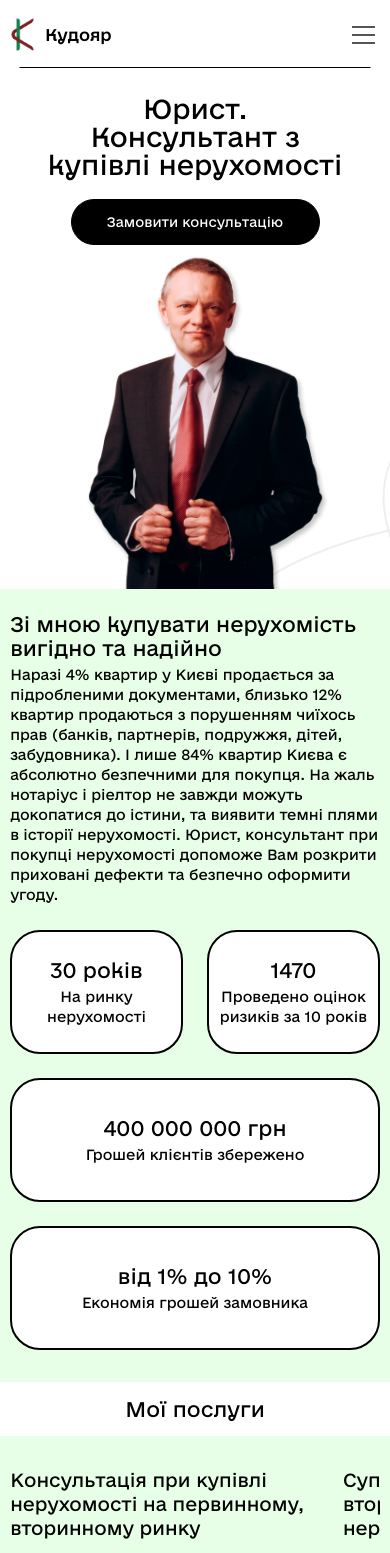
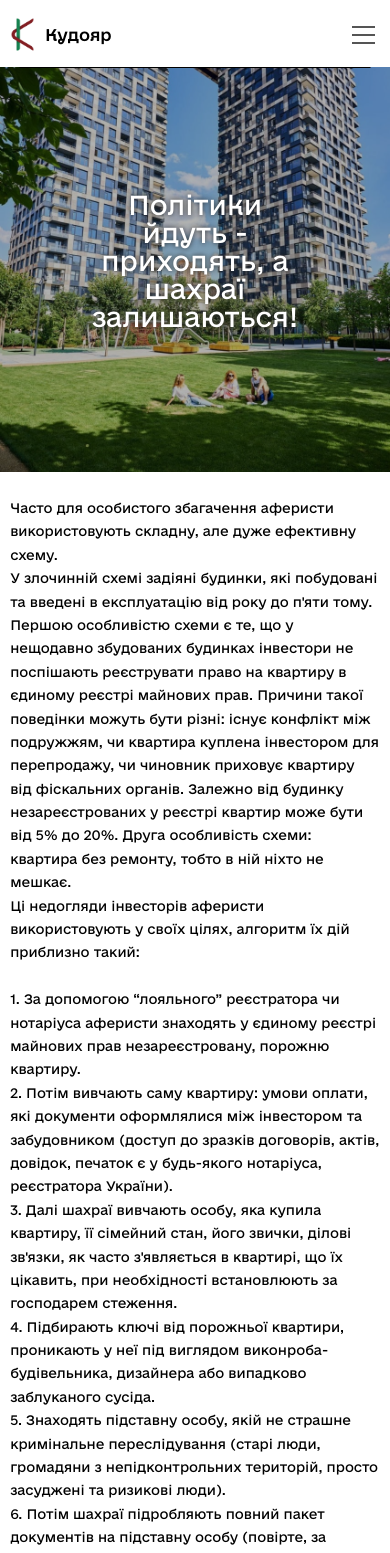
Before and after one commit to Guntyk/kudoyar, a React (Create React App) app: page /articles/1 in a window 390 px wide. Shown: the top 1553 px of the page. Built offline with nearby package versions, Linux system fonts and the light colour scheme.

Commit message:
Article Detail Page

```diff
--- a/package.json
+++ b/package.json
@@ -8,6 +8,7 @@
     "@testing-library/user-event": "^13.5.0",
     "react": "^18.2.0",
     "react-dom": "^18.2.0",
+    "react-router-dom": "^5.3.4",
     "react-scripts": "5.0.1",
     "web-vitals": "^2.1.4"
   },
--- a/src/App.jsx
+++ b/src/App.jsx
@@ -1,7 +1,9 @@
 import Testimonials from "./components/Testimonials/Testimonials";
+import Article from "./components/Articles/Article/Article";
 import Articles from "./components/Articles/Articles";
 import Contacts from "./components/Contacts/Contacts";
 import Services from "./components/Services/Services";
+import { Route, Switch } from "react-router-dom";
 import Footer from "./components/Footer/Footer";
 import Header from "./components/Header/Header";
 import Stats from "./components/Stats/Stats";
@@ -12,12 +14,19 @@ export default function App() {
     <>
       <Header />
       <main>
+        <Switch>
+          <Route exact path="/">
             <Hero />
             <Stats />
             <Services />
             <Articles />
             <Testimonials />
             <Contacts />
+          </Route>
+          <Route exact path="/articles/:articleId">
+            <Article />
+          </Route>
+        </Switch>
       </main>
       <Footer />
     </>
--- /dev/null
+++ b/src/components/Articles/Article/Article.css
@@ -0,0 +1,79 @@
+/* Loader */
+.loader-wrapper {
+  position: relative;
+  height: 100vh;
+}
+.lds-dual-ring {
+  position: absolute;
+  top: 50%;
+  left: 50%;
+  display: inline-block;
+  width: 80px;
+  height: 80px;
+  transform: translate(-50%, -50%);
+}
+.lds-dual-ring:after {
+  content: " ";
+  display: block;
+  width: 64px;
+  height: 64px;
+  margin: 8px;
+  border-radius: 50%;
+  border: 6px solid #333;
+  border-color: #333 transparent #333 transparent;
+  animation: lds-dual-ring 1.2s linear infinite;
+}
+@keyframes lds-dual-ring {
+  0% {
+    transform: rotate(0deg);
+  }
+  100% {
+    transform: rotate(360deg);
+  }
+}
+
+/* Article */
+.article-background {
+  position: fixed;
+  width: 100%;
+  height: 50vh;
+  background-blend-mode: darken;
+  z-index: -1;
+}
+
+.article-detail-title-wrapper {
+  margin-top: 50px;
+  display: flex;
+  justify-content: flex-start;
+  align-items: center;
+  height: 50vh;
+}
+.article-detail-title {
+  margin: 0 auto !important;
+  max-width: 60% !important;
+  color: #fff;
+  text-align: center;
+  text-shadow: 0 0 5px #333;
+}
+
+.article-detail-text {
+  padding: 50px 0;
+  white-space: pre-line;
+  background: #fff;
+}
+
+.article-detail-text .text {
+  line-height: 1.8;
+}
+
+@media (max-width: 650px) {
+  .article-detail-title.title {
+    width: unset;
+  }
+
+  .article-detail-text {
+    padding: 25px 0;
+    white-space: pre-line;
+    background: #fff;
+  }
+}
--- /dev/null
+++ b/src/components/Articles/Article/Article.jsx
@@ -0,0 +1,47 @@
+import { useParams } from "react-router-dom";
+import { useEffect, useState } from "react";
+import { articles } from "../../../data";
+import "./Article.css";
+
+export default function Article() {
+  const [article, setArticle] = useState(null);
+  const { articleId } = useParams();
+
+  useEffect(() => {
+    window.scrollTo(0, 0);
+    setArticle(
+      ...articles.filter((article) => Number(article.id) === Number(articleId))
+    );
+  }, []);
+
+  return (
+    <>
+      {article ? (
+        <>
+          <div
+            className="article-background"
+            style={{
+              background: `rgba(0, 0, 0, 0.3)url(${article.img}) no-repeat 50% / cover`,
+            }}
+          ></div>
+          <article className="article-details">
+            <div className="article-detail-title-wrapper">
+              <div className="container">
+                <h1 className="article-detail-title title">{article.title}</h1>
+              </div>
+            </div>
+            <div className="article-detail-text">
+              <div className="container">
+                <p className="text">{article.text}</p>
+              </div>
+            </div>
+          </article>
+        </>
+      ) : (
+        <div className="loader-wrapper">
+          <div className="lds-dual-ring"></div>
+        </div>
+      )}
+    </>
+  );
+}
--- a/src/components/Articles/Articles.jsx
+++ b/src/components/Articles/Articles.jsx
@@ -1,8 +1,10 @@
 import Button from "../../common/Button/Button";
+import { useHistory } from "react-router-dom";
 import { articles } from "../../data";
 import "./Articles.css";
 
 export default function Articles() {
+  const { push } = useHistory();
   return (
     <div className="articles-background" id="articles">
       <div className="container">
@@ -10,16 +12,29 @@ export default function Articles() {
           <h2 className="sec-title">Статті</h2>
           <div className="articles-wrapper">
             {articles.map((article) => (
-              <div className="article border" key={article.text.slice(0, 50)}>
+              <article
+                className="article border"
+                key={article.text.slice(0, 50)}
+              >
                 <div className="img-wrapper">
                   {article.img ? (
-                    <img src={article.img} alt="Обкладинка статті" className="article-img" />
+                    <img
+                      src={article.img}
+                      alt="Обкладинка статті"
+                      className="article-img"
+                    />
                   ) : null}
                 </div>
                 <span className="article-title subtitle">{article.title}</span>
                 <p className="article-text text">{article.text}</p>
-                <Button className="article-btn" articleBtn />
-              </div>
+                <Button
+                  className="article-btn"
+                  articleBtn
+                  onClick={() => {
+                    push(`/articles/${article.id}`);
+                  }}
+                />
+              </article>
             ))}
           </div>
         </section>
--- a/src/components/Hero/Hero.css
+++ b/src/components/Hero/Hero.css
@@ -28,15 +28,6 @@
   .hero-wrapper {
     padding: 95px 0 344px;
   }
-  .title {
-    font-size: 26px;
-    text-align: center;
-    width: 295px;
-    margin: 0 auto;
-    margin-bottom: 20px;
-    line-height: 28px;
-    max-width: unset;
-  }
   .order-btn {
     margin: 0 auto;
   }
--- a/src/data.js
+++ b/src/data.js
@@ -7,6 +7,7 @@ import p6 from "./materials/articles-photo/6.jpg";
 
 export const articles = [
   {
+    id: 1,
     title: "Політики йдуть - приходять, а шахраї залишаються!",
     text: `Часто для особистого збагачення аферисти використовують складну, але дуже ефективну схему.
 У злочинній схемі задіяні будинки, які побудовані та введені в експлуатацію від року до п'яти тому. Першою особливістю схеми є те, що у нещодавно збудованих будинках інвестори не поспішають реєструвати право на квартиру в єдиному реєстрі майнових прав. Причини такої поведінки можуть бути різні: існує конфлікт між подружжям, чи квартира куплена інвестором для перепродажу, чи чиновник приховує квартиру від фіскальних органів. Залежно від будинку незареєстрованих у реєстрі квартир може бути від 5% до 20%. Друга особливість схеми: квартира без ремонту, тобто в ній ніхто не мешкає.
@@ -30,6 +31,7 @@ export const articles = [
     img: p1,
   },
   {
+    id: 2,
     title: `"Гра в цифри" або підміна номера квартири`,
     text: `Афера комплексна, ризикована та тривала у часі, зустрічається украй рідко, складається з декількох складних етапів. Як правило, шахраї працюють групою та з дорогими квартирами.
 Щоб зрозуміти суть афери "гра в цифри", потрібно вникнути в деталі, та простежити кожен крок шахрая.
@@ -65,6 +67,7 @@ export const articles = [
     img: p2,
   },
   {
+    id: 3,
     title: "«Селфі» або власник-шахрай",
     text: `Дивно звучить, але на практиці вистачає випадків, коли власник нерухомості сам підробляє документи, або допомагає іншим здійснювати аферу зі своєю нерухомістю. Що, в принципі, такий же кримінал, как й будь-який інший. Є декілька варіантів «селфі-злочинів».
 Перший. Власник квартири сам дозволяє аферисту здійснити шахрайство. Тобто, він є співвласником або навіть організатором злочину. Наприклад, власик передає шахраю свій паспорт, документи на квартиру та ключі від вхідних дверей. Потім йде в поліцію, пише заяву про втрату паспорта й їде на декілька місяців за кордон. Шахрай селиться в квартирі й без зайвих проблем демонструє її потенційним покупцям. Якщо при оформленні угоди нотаріус чи покупець звертають увагу на те, що власник квартири не схожий на себе в паспорті, аферист жартує – постарішав, потовстішав, відростив бороду, життя довело до такого. Потім підписує договір купівлі-продажу й зникає з готівкою. З часом повертається «справжній» власник й «випадково» дізнається, що його нерухомість вже продали. Він поспішає до суду й доводить, що не міг «відчужити» квартиру, адже його не було на території України. В результаті, він оскаржує угоду, у власника лишається квартира, й частина зароблених співучасником грошей.
@@ -77,6 +80,7 @@ export const articles = [
     img: p3,
   },
   {
+    id: 4,
     title: "«Очманілі ручки»: підробка бланків суворої звітності",
     text: `У Києві 40 % квартирних афер відбуваються з допомогою фальшивих нотаріальних бланків та паспортів.
 Завжди виникає питання. Як аферисти примудряються підробити бланки суворої звітності? Адже кольорового принтера для цього мало, а виправлення за допомогою підчищення, марганцівки, перекису водню, лимонної кислоти, органічних розчинників та ультразвуку видно неозброєним оком. «Капітана очевидність» викриють відразу й одягнуть на нього «браслети» вже в кабінеті нотаріуса. Шахраєві, який місяцями слідкував за жертвою, створював сприятливу ситуацію для проникнення у квартиру, з допомогою інтернету й консультацій шукав відповідну схему шахрайства, потрапити в халепу на дешевій фальшивці якось нерозумно.
@@ -100,6 +104,7 @@ export const articles = [
     img: p4,
   },
   {
+    id: 5,
     title: "15 документів, які потрібно вимагати від забудовника",
     text: `Після низки скандалів біля будівництв Войцеховського, корпорації "Укрбуд" та банка "Аркада" клієнти часто задають питання, які документи потрібно вимагати від забудовника перед купівлею квартири в спорудженому будинку?
 
@@ -133,6 +138,7 @@ export const articles = [
     img: p5,
   },
   {
+    id: 6,
     title: "«Будинку немає, квартира є» або незаконно народжене житло",
     text: `«Народження» квартири в будинку, якого не існує – одна з найтрендовіших афер на первинному ринку нерухомості.
 Дивно те, що за фальсифікації колосальних масштабів карають винних нечасто. Секрет полягає у відсутності потерпілої сторони, тут вигідно всім: інвестор отримує право власності на квартиру, забудовник хоче позбутися інвестора, реєстратор отримує гроші, а Міністерство юстиції і міська громада вирішують проблему «самобудів» руками реєстраторів-самоучок.
--- a/src/index.css
+++ b/src/index.css
@@ -294,6 +294,15 @@ body {
     border: 2px solid #000;
     border-radius: 30px;
   }
+  .title {
+    font-size: 26px;
+    text-align: center;
+    width: 295px;
+    margin: 0 auto;
+    margin-bottom: 20px;
+    line-height: 28px;
+    max-width: unset;
+  }
   .sec-title {
     font-size: 20px;
     line-height: 24px;
--- a/src/index.js
+++ b/src/index.js
@@ -1,7 +1,12 @@
+import { BrowserRouter } from "react-router-dom";
+import ReactDOM from "react-dom/client";
 import React from "react";
-import ReactDOM from "react-dom/client";
+import App from "./App";
 import "./index.css";
-import App from "./App";
 
 const root = ReactDOM.createRoot(document.getElementById("root"));
-root.render(<App />);
+root.render(
+  <BrowserRouter>
+    <App />
+  </BrowserRouter>
+);
```
Also changed, not shown: 1 other file (tests, documents, lock files or other folders). Lines whose indentation alone changed are shown as unchanged.
